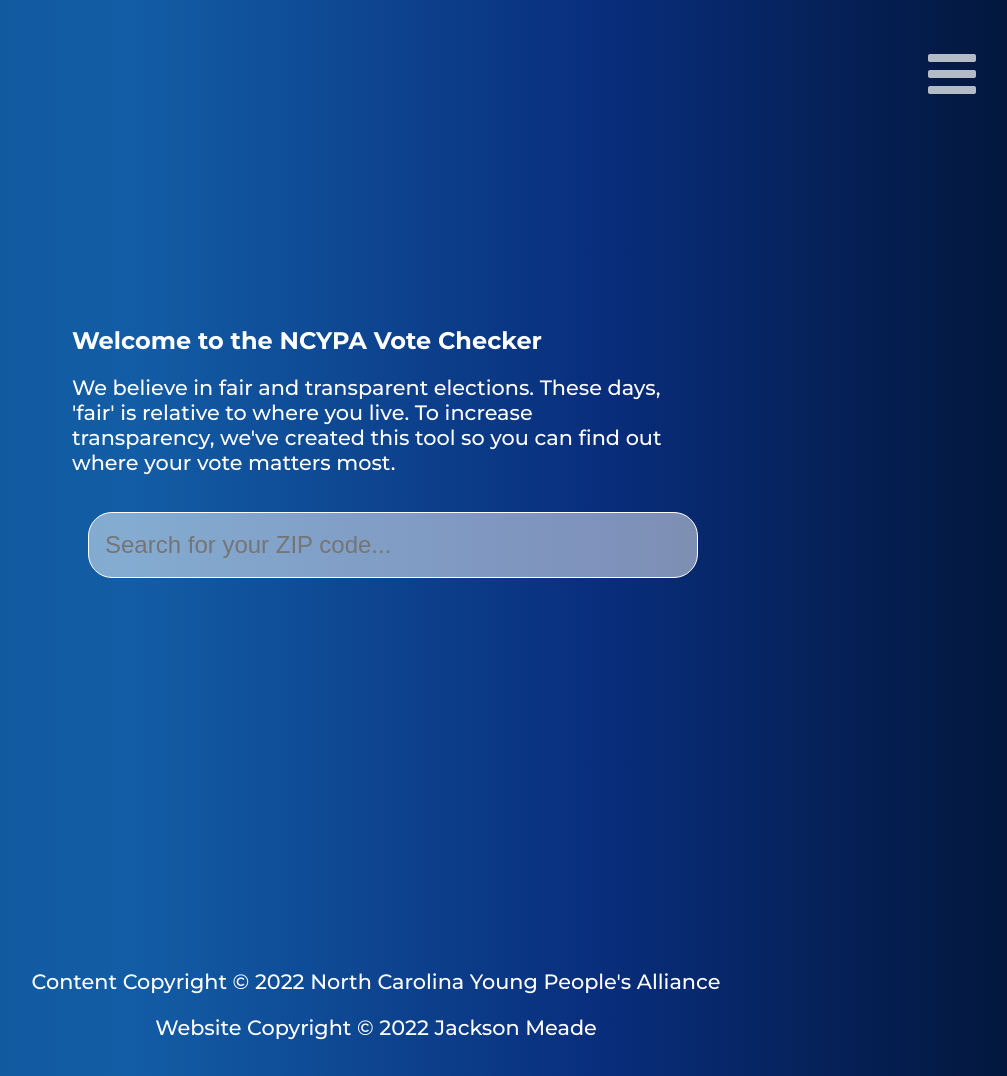
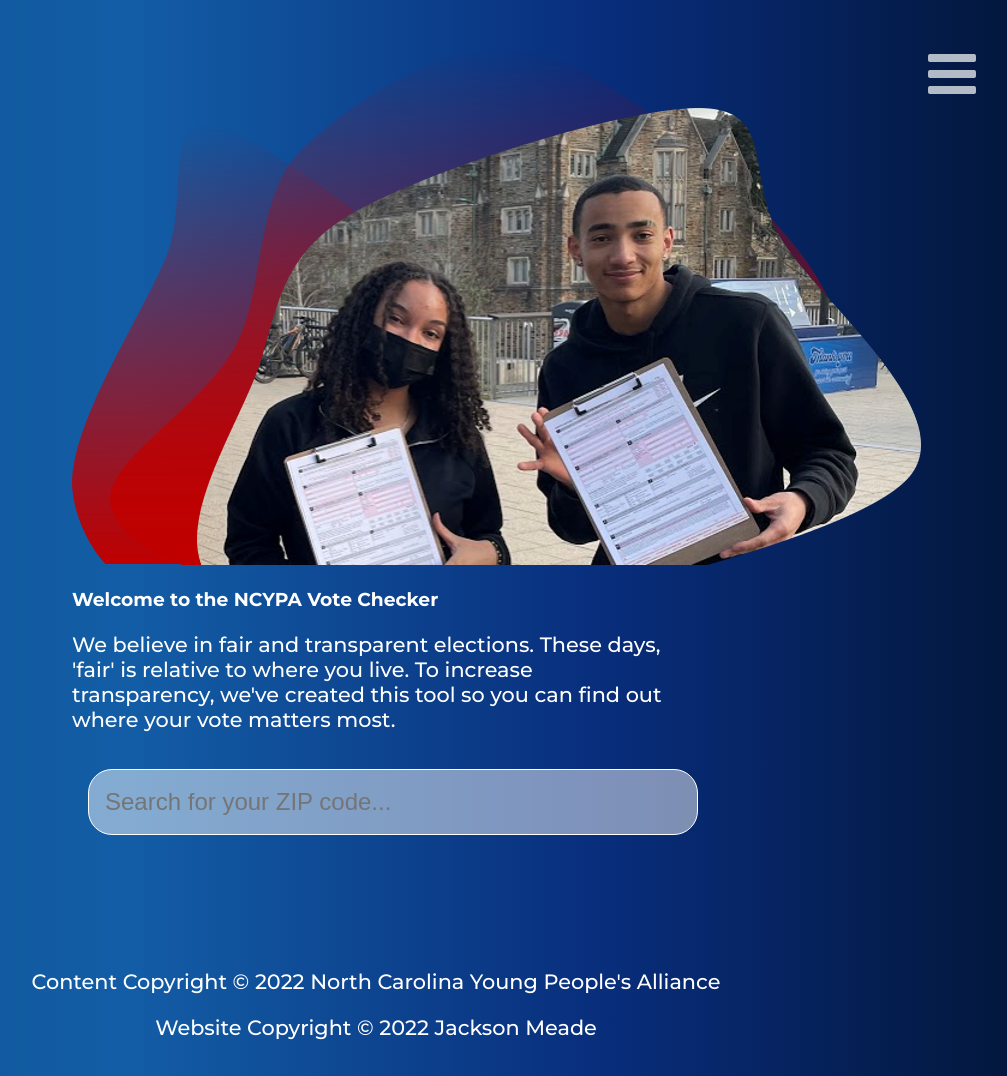
Before and after one commit to JacksonMeade/ncypa, a Jekyll site: the page built from checkmyvote.html, in a window 1280 px wide. Shown: the whole page, without its empty margins (264-1271 px from the left). Built offline with Jekyll 4.4.1, drawn with Linux system fonts in a browser that asks for light colours; nearby versions of some CDN libraries.

Commit message:
image time

```diff
--- a/checkmyvote.html
+++ b/checkmyvote.html
@@ -13,7 +13,8 @@
 <section>
     <div id="search-header" class="full-height row">
         <div class="col-xs-12 col-sm-11 col-md-6 col-lg-5">
-            <h2>Welcome to the NCYPA Vote Checker</h2>
+            <img src="assets/img/votertool-feature.png" class="img-responsive" alt="Vote Tool">
+            <h3>Welcome to the NCYPA Vote Checker</h3>
             <p>We believe in fair and transparent elections. These days, 'fair' is relative to where you live. To increase transparency, we've created this tool so you can find out where your vote matters most.</p>
             <input type="text" id="search-input" placeholder="Search for your ZIP code...">
         </div>
```
Also changed, not shown: assets/img/votertool-feature.png (added).
